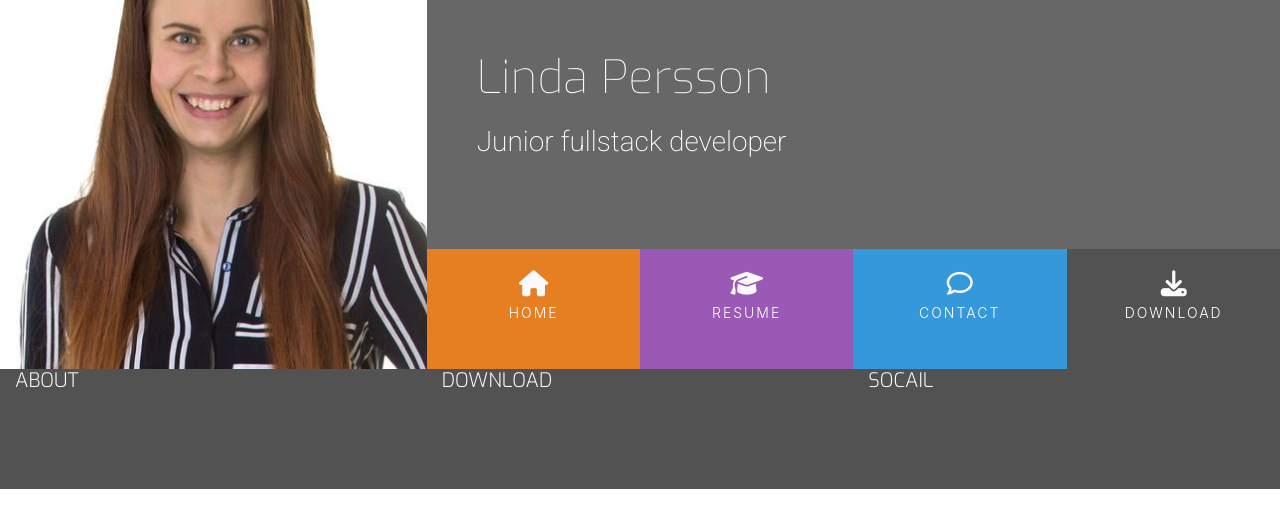
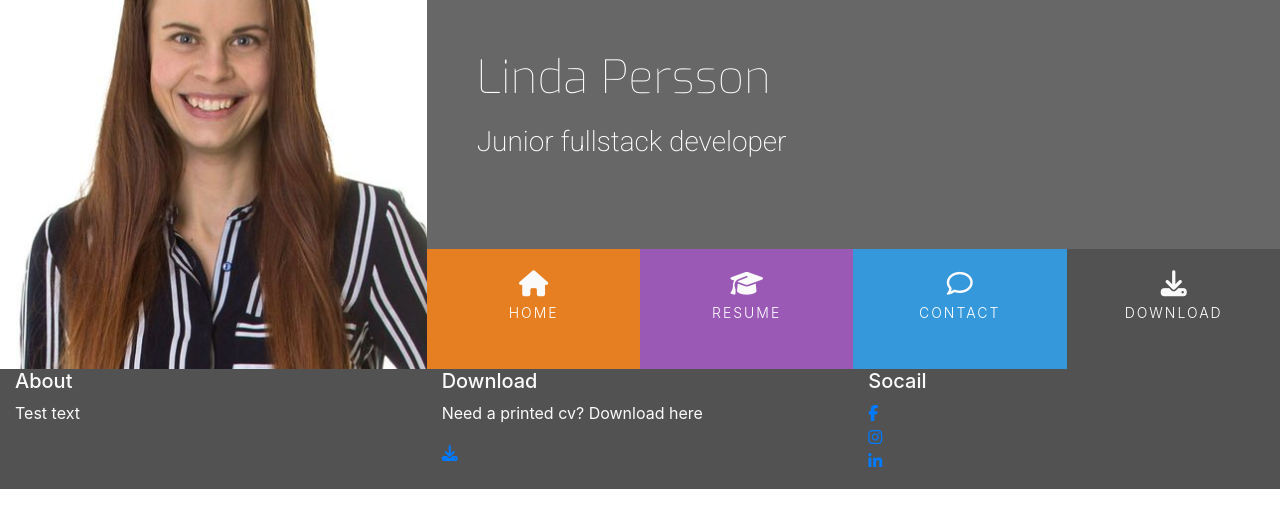
Before and after one commit to LindaAPersson/Resume-Project, a plain HTML site: page index.html in a window 1280 px wide. Drawn offline with nearby package versions, Linux system fonts and the light colour scheme.

Commit message:
<feat>[html]added structure to foooter

```diff
--- a/assets/css/style.css
+++ b/assets/css/style.css
@@ -116,15 +116,6 @@ header {
 }
 
 /*--------footer--------*/
-.upppercase {
-    text-transform: uppercase;
-}
-
-.general-sub {
-    font-family: 'Exo', sans-serif;
-    font-weight: 300;
-    color: #fafafa;
-}
 
 footer {
     background-color: #525252;
--- a/index.html
+++ b/index.html
@@ -47,12 +47,41 @@
         <div class="row">
             <div class="col-sm-4">
                 <h5 class="upppercase general-sub">About</h5>
+                <p class="inline-block">Test text</p>
             </div>
             <div class="col-sm-4">
                 <h5 class="upppercase general-sub">Download</h5>
+                <p class="inline-block">Need a printed cv? Download here</p>
+                <a href="#" target="_blank" class="cv-pdf">
+                    <i class="fa fa-download" aria-hidden="true"></i>
+                    <span class="sr-only">Download link</span>
+                </a>
             </div>
             <div class="col-sm-4">
                 <h5 class="upppercase general-sub">Socail</h5>
+                <ul class="list-inline social-links">
+                    <li class="list-inline">
+                        <a target="_blank" href="#">
+                            <i class="fa fa-facebook" aria-hidden="true">
+                                <span class="sr-only">Facebook</span>
+                            </i>
+                        </a>
+                    </li>
+                    <li class="list-inline">
+                        <a target="_blank" href="#">
+                            <i class="fa fa-instagram" aria-hidden="true">
+                                <span class="sr-only">Instagram</span>
+                            </i>
+                        </a>
+                    </li>
+                    <li class="list-inline">
+                        <a target="_blank" href="#">
+                            <i class="fa fa-linkedin" aria-hidden="true">
+                                <span class="sr-only">Linkedin</span>
+                            </i>
+                        </a>
+                    </li>
+                </ul>
             </div>
         </div>
 
```
